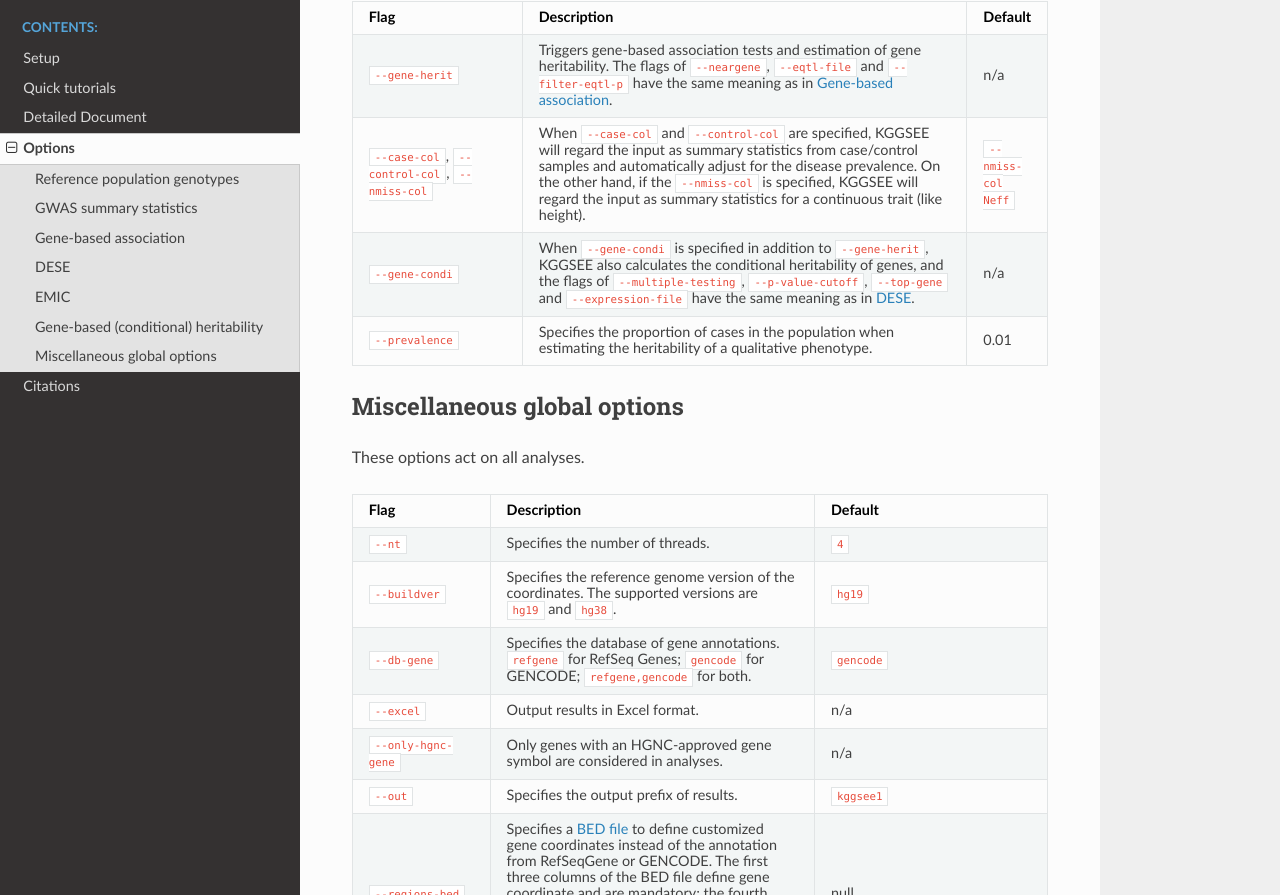
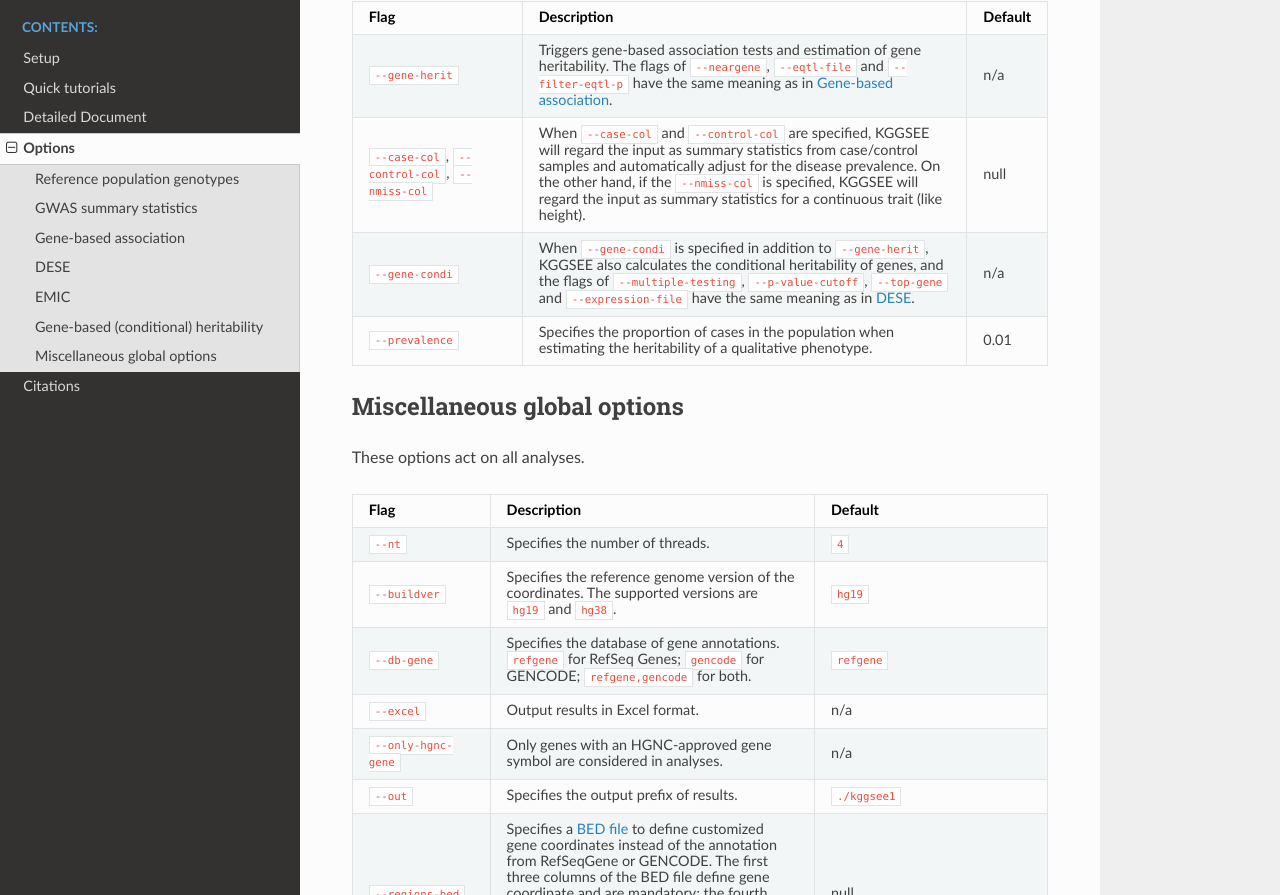
Before and after one commit to pmglab/KGGSEE, a Sphinx documentation site: the page built from doc/source/options.rst, in a window 1280 px wide and 1400 px high, scrolled down 3335 px. Shown: the part 119-1014 px from the top of the window. Built offline with Sphinx 7.4.7 and the Read the Docs theme 2.0.0, drawn with Linux system fonts in a browser that asks for light colours.

Commit message:
Update options.rst

```diff
--- a/doc/source/options.rst
+++ b/doc/source/options.rst
@@ -94,7 +94,7 @@
       - ``SE``
     * - ``--nmiss-col``
       - Specifies the column of sample sizes for a quantitative phenotype.
-      - ``Neff``
+      - null
     * - ``--case-col``
       - Specifies the column of case sample sizes for a qualitative phenotype.
       - null
@@ -251,7 +251,7 @@
       - n/a
     * - ``--case-col``, ``--control-col``, ``--nmiss-col``
       - When ``--case-col`` and ``--control-col`` are specified, KGGSEE will regard the input as summary statistics from case/control samples and automatically adjust for the disease prevalence. On the other hand, if the ``--nmiss-col`` is specified, KGGSEE will regard the input as summary statistics for a continuous trait (like height).
-      - ``--nmiss-col Neff``
+      - null
     * - ``--gene-condi``
       - When ``--gene-condi`` is specified in addition to ``--gene-herit``, KGGSEE also calculates the conditional heritability of genes, and the flags of ``--multiple-testing``, ``--p-value-cutoff``, ``--top-gene`` and ``--expression-file`` have the same meaning as in :ref:`DESE <option_dese>`.
       - n/a
@@ -285,7 +285,7 @@
       - ``hg19``
     * - ``--db-gene``
       - Specifies the database of gene annotations. ``refgene`` for RefSeq Genes; ``gencode`` for GENCODE; ``refgene,gencode`` for both.
-      - ``gencode``
+      - ``refgene``
     * - ``--excel``
       - Output results in Excel format.
       - n/a
@@ -294,7 +294,7 @@
       - n/a
     * - ``--out``
       - Specifies the output prefix of results.
-      - ``kggsee1``
+      - ``./kggsee1``
     * - ``--regions-bed``
       - Specifies a `BED file <https://en.wikipedia.org/wiki/BED_(file_format)>`_ to define customized gene coordinates instead of the annotation from RefSeqGene or GENCODE. The first three columns of the BED file define gene coordinate and are mandatory; the fourth column defines gene names and is optional. When the fourth column is absent, a gene name of the format like ``chr1:100-200`` will be allocated.
       - null
```
